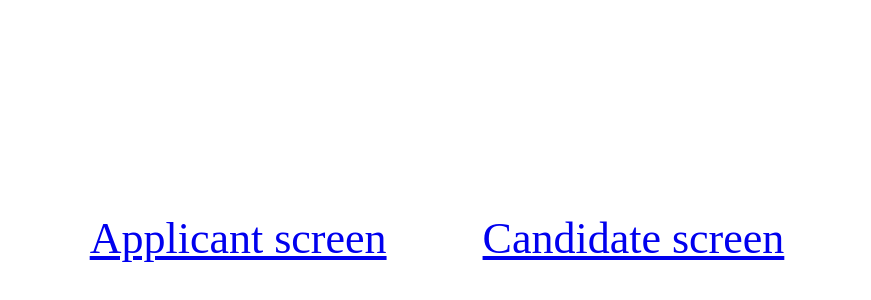
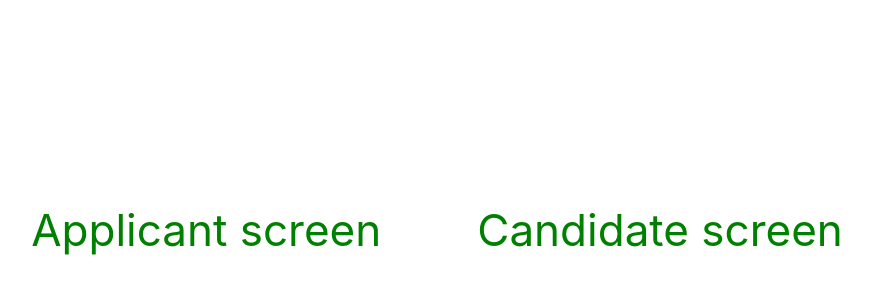
Before and after one commit to DrobenyukA/join-react-test, a React (Create React App) app: page / in a window 1280 px wide. Shown: the part 170-470 px from the top of the page, without its empty margins (203-1074 px from the left). Built offline with nearby package versions, Linux system fonts and the light colour scheme.

Commit message:
Added UI framework

```diff
--- a/package.json
+++ b/package.json
@@ -16,16 +16,19 @@
         "@types/styled-components": "^5.1.3",
         "@typescript-eslint/eslint-plugin": "^4.0.1",
         "@typescript-eslint/parser": "^4.0.1",
+        "bootstrap": "^4.5.2",
         "enzyme": "^3.11.0",
         "enzyme-adapter-react-16": "^1.15.4",
         "enzyme-to-json": "^3.5.0",
         "eslint-config-prettier": "^6.11.0",
         "eslint-plugin-prettier": "^3.1.4",
+        "node-sass": "^4.14.1",
         "prettier": "2.1.1",
         "react": "^16.13.1",
         "react-dom": "^16.13.1",
         "react-router-dom": "^5.2.0",
         "react-scripts": "3.4.3",
+        "reactstrap": "^8.5.1",
         "styled-components": "^5.2.0",
         "typescript": "~3.7.2"
     },
--- a/src/index.tsx
+++ b/src/index.tsx
@@ -4,6 +4,8 @@ import { BrowserRouter } from 'react-router-dom';
 
 import App from './components/App/App';
 import * as serviceWorker from './serviceWorker';
+
+import './styles/index.scss';
 
 ReactDOM.render(
     <React.StrictMode>
--- /dev/null
+++ b/src/styles/bootstrap.scss
@@ -0,0 +1,42 @@
+/**
+*  Custom build of bootstrap framework
+*  Please visit https://getbootstrap.com/docs/4.5/getting-started/theming/ to find out more
+*/
+@import '~bootstrap/scss/functions';
+@import '~bootstrap/scss/variables';
+@import '~bootstrap/scss/mixins';
+
+@import '~bootstrap/scss/root';
+@import '~bootstrap/scss/reboot';
+@import '~bootstrap/scss/type';
+// @import '~bootstrap/scss/images';
+// @import '~bootstrap/scss/code';
+@import '~bootstrap/scss/grid';
+// @import '~bootstrap/scss/tables';
+@import '~bootstrap/scss/forms';
+@import '~bootstrap/scss/buttons';
+@import '~bootstrap/scss/transitions';
+@import '~bootstrap/scss/dropdown';
+// @import '~bootstrap/scss/button-group';
+// @import '~bootstrap/scss/input-group';
+@import '~bootstrap/scss/custom-forms';
+// @import '~bootstrap/scss/nav';
+// @import '~bootstrap/scss/navbar';
+// @import '~bootstrap/scss/card';
+// @import '~bootstrap/scss/breadcrumb';
+// @import '~bootstrap/scss/pagination';
+// @import '~bootstrap/scss/badge';
+// @import '~bootstrap/scss/jumbotron';
+// @import '~bootstrap/scss/alert';
+// @import '~bootstrap/scss/progress';
+@import '~bootstrap/scss/media';
+// @import '~bootstrap/scss/list-group';
+@import '~bootstrap/scss/close';
+// @import '~bootstrap/scss/toasts';
+// @import '~bootstrap/scss/modal';
+// @import '~bootstrap/scss/tooltip';
+// @import '~bootstrap/scss/popover';
+// @import '~bootstrap/scss/carousel';
+@import '~bootstrap/scss/spinners';
+@import '~bootstrap/scss/utilities';
+// @import '~bootstrap/scss/print';
--- /dev/null
+++ b/src/styles/index.scss
@@ -0,0 +1,5 @@
+// Please pay attentions
+// it is necessary to have these imports in specific order for theming bootstrap.s
+@import './variables.scss';
+
+@import './bootstrap.scss';
--- /dev/null
+++ b/src/styles/variables.scss
@@ -0,0 +1 @@
+$primary: green;
```
Also changed, not shown: 1 other file (tests, documents, lock files or other folders).
